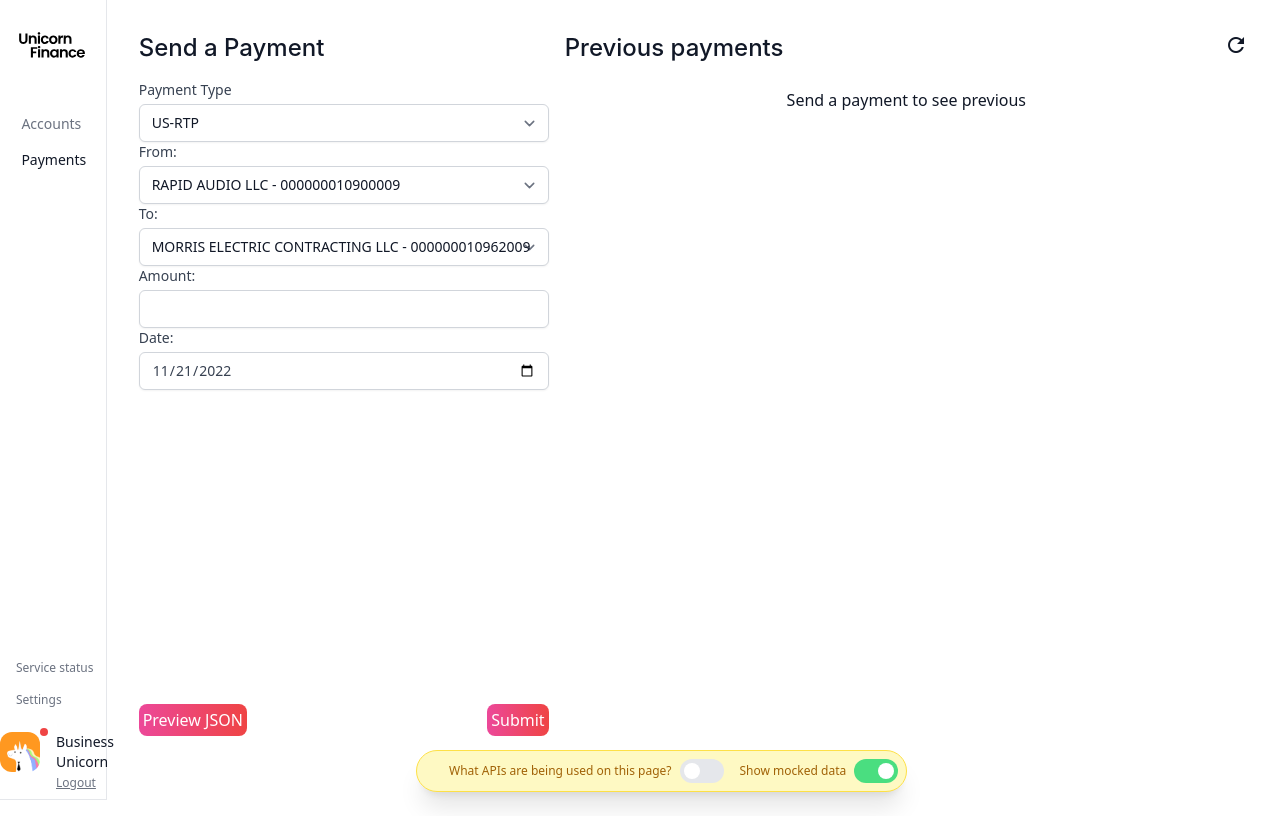
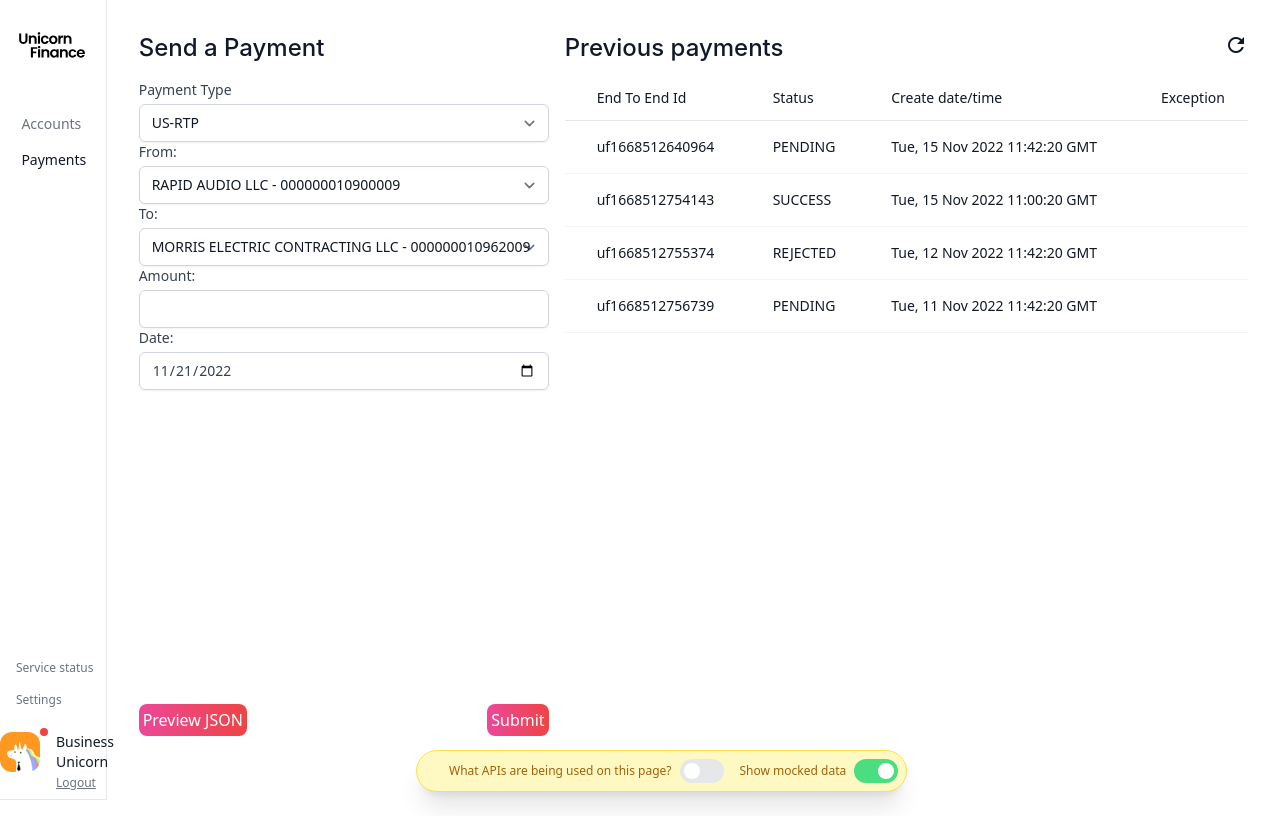
Before and after one commit to jpmorganchase/payments, a React (Create React App) app in the folder app/client/: page /payments in a window 1280 px wide. Built offline with nearby package versions, Linux system fonts and the light colour scheme.

Commit message:
Payments flow complete

```diff
--- a/app/client/src/components/sendPayments/PreviousPaymentsGrid.tsx
+++ b/app/client/src/components/sendPayments/PreviousPaymentsGrid.tsx
@@ -28,7 +28,7 @@ function PreviousPaymentsGrid() {
     displayingMockedData,
     displayingApiData,
     setJsonDialogData,
-    endToEndIds,
+    paymentIdentifiers,
   } = React.useContext(AppContext);
   const { paymentConfig } = config;
   const queryClient = useQueryClient();
@@ -36,49 +36,55 @@ function PreviousPaymentsGrid() {
   const data = queryClient.getQueriesData(['globalPaymentStatus']);
 
   const previousPayments = useQueries({
-    queries: endToEndIds.map((id) => ({
-      queryKey: ['globalPaymentStatus', id],
-      queryFn: () => sendGet(paymentConfig.apiDetails[1].backendPath.replace('<endToEndId>', id || '')),
+    queries: paymentIdentifiers.filter((payment) => !payment.mocked).map((id) => ({
+      queryKey: ['globalPaymentStatus', id.endToEndId],
+      queryFn: () => sendGet(paymentConfig.apiDetails[1].backendPath.replace('<endToEndId>', id.endToEndId || '')),
       refetchInterval: 0,
+      enabled: !displayingMockedData,
       staleTime: Infinity,
     })),
   });
 
   const previousPaymentsLoading = previousPayments.some((result) => result.isFetching);
+  let mockedData: PaymentStatusResponseType[] = [];
+  const mockedPreviousPaymentsSession: PaymentStatusResponseType[] = JSON.parse(
+    sessionStorage.getItem(paymentConfig.mockedSessionStorageKey) || '[]',
+  ) as PaymentStatusResponseType[];
 
-  // let previousPayments: PaymentStatusResponseType[] = JSON.parse(
-  //   sessionStorage.getItem(displayingMockedData ? paymentConfig.mockedSessionStorageKey : paymentConfig.sessionStorageKey) || '[]',
-  // ) as PaymentStatusResponseType[];
+  if (displayingMockedData) {
+    mockedData = [...mockedPreviousPaymentsSession, ...previousMockedTransactions.payments];
+  }
 
-  // if (displayingMockedData) {
-  //   previousPayments = [...previousPayments, ...previousMockedTransactions.payments];
-  // }
+  const renderCells = (payment: PaymentStatusResponseType, endToEndId:string) => (
+    <tr onClick={() => setJsonDialogData({ state: true, data: JSON.stringify(payment, undefined, 2) })} key={`paymentKey-${endToEndId}`}>
+      <td className="border-b border-slate-100  p-4 pl-8 ">{endToEndId}</td>
+      <td className="border-b border-slate-100  p-4 pl-8 ">{payment.paymentStatus?.status ? payment.paymentStatus.status : ''}</td>
+      <td className="border-b border-slate-100  p-4 pl-8 ">{payment.paymentStatus?.createDateTime ? payment.paymentStatus?.createDateTime : ''}</td>
+      <td className="border-b border-slate-100  p-4 pl-8 ">
+        {payment.exception ? `${payment.exception[0].errorCode} - ${payment.exception[0].errorDescription}` : ''}
+      </td>
+    </tr>
+  );
+
+  const renderMockedCells = () => mockedData.map((mock) => renderCells(mock, mock.identifiers.endToEndId));
+
+  const renderTableCells = () => data.map((payment) => {
+    if (payment && payment.length === 2 && payment[1] !== undefined) {
+      const previousPayment = payment[1] as PaymentStatusResponseType;
+      const endToEndId = payment[0][1] as string;
+      return renderCells(previousPayment, endToEndId);
+    }
+    return <div />;
+  });
 
   const renderTable = () => (
-    <table className="border-collapse table-fixed text-sm overflow-scroll w-full" data-cy="previousPaymentsGrid">
+    <table className="border-collapse table-layout text-sm overflow-scroll w-full block lg:table" data-cy="previousPaymentsGrid">
       <thead>
         <tr>{headers.map((header) => <th className="border-b font-medium p-4 pl-8 pt-0 pb-3  text-left" key={header}>{header}</th>)}</tr>
       </thead>
 
       <tbody>
-        {data && data.map((payment) => {
-          if (payment && payment.length === 2 && payment[1] !== undefined) {
-            const previousPayment = payment[1] as PaymentStatusResponseType;
-            const endToEndId = payment[0][1] as string;
-            return (
-              <tr onClick={() => setJsonDialogData({ state: true, data: JSON.stringify(payment[1], undefined, 2) })} key={`paymentKey-${endToEndId}`}>
-                <td className="border-b border-slate-100  p-4 pl-8 ">{endToEndId}</td>
-                <td className="border-b border-slate-100  p-4 pl-8 ">{previousPayment.paymentStatus?.status ? previousPayment.paymentStatus.status : ''}</td>
-                <td className="border-b border-slate-100  p-4 pl-8 ">{previousPayment.paymentStatus?.createDateTime ? previousPayment.paymentStatus?.createDateTime : ''}</td>
-                <td className="border-b border-slate-100  p-4 pl-8 ">
-                  {previousPayment.exception ? `${previousPayment.exception[0].errorCode} - ${previousPayment.exception[0].errorDescription}` : ''}
-
-                </td>
-              </tr>
-            );
-          }
-          return <div />;
-        })}
+        {displayingMockedData ? renderMockedCells() : renderTableCells()}
       </tbody>
     </table>
   );
@@ -102,8 +108,8 @@ function PreviousPaymentsGrid() {
 
       {displayingApiData
         ? <APIDetails details={paymentConfig.apiDetails[1]} absolute={false} />
-        : previousPaymentsLoading ? <Spinner text="Updating payment status data...." />
-          : (!previousPayments || previousPayments.length === 0) ? renderEmptyPrevious() : renderTable()}
+        : !displayingMockedData && previousPaymentsLoading ? <Spinner text="Updating payment status data...." />
+          : (displayingMockedData && mockedData.length === 0) || (!displayingMockedData && (!previousPayments || previousPayments.length === 0)) ? renderEmptyPrevious() : renderTable()}
     </div>
   );
 }
--- a/app/client/src/components/sendPayments/SendPaymentForm.tsx
+++ b/app/client/src/components/sendPayments/SendPaymentForm.tsx
@@ -3,7 +3,6 @@
 import React from 'react';
 import { useForm } from 'react-hook-form';
 import { yupResolver } from '@hookform/resolvers/yup';
-import { v4 as uuidv4 } from 'uuid';
 import { useMutation, useQueryClient } from '@tanstack/react-query';
 import { AccountType } from '../../types/accountTypes';
 import { AppContext } from '../../context/AppContext';
@@ -36,7 +35,7 @@ function MakePaymentForm({ accountDetails }: MakePaymentFormProps) {
     resolver: yupResolver(validationSchema),
   });
   const {
-    displayingMockedData, displayingApiData, setJsonDialogData, endToEndIds, setEndToEndIds,
+    displayingMockedData, displayingApiData, setJsonDialogData, paymentIdentifiers, setPaymentIdentifiers,
   } = React.useContext(AppContext);
   const { paymentConfig } = config;
   const queryClient = useQueryClient();
@@ -91,18 +90,21 @@ function MakePaymentForm({ accountDetails }: MakePaymentFormProps) {
     const mockedResponse: PaymentStatusResponseType = {
       identifiers: {
         endToEndId,
-        // eslint-disable-next-line @typescript-eslint/no-unsafe-assignment, @typescript-eslint/no-unsafe-call
-        firmRootId: uuidv4(),
       },
       paymentStatus: {
         createDateTime: today.toUTCString(),
         status: 'PENDING',
       },
     };
+    const newPayment = {
+      endToEndId,
+      mocked: true,
+    };
     updateSessionStorageTransactions(mockedResponse, paymentConfig.mockedSessionStorageKey);
     setApiResponse({
       paymentInitiationResponse: mockedResponse.identifiers,
     });
+    setPaymentIdentifiers([...paymentIdentifiers, newPayment]);
   };
   const onSubmit = (formData:FormValuesType) => {
     const globalPaymentApiPayload = generateApiBody(formData);
@@ -114,11 +116,16 @@ function MakePaymentForm({ accountDetails }: MakePaymentFormProps) {
           if (!responseJson.paymentInitiationResponse) {
             throw new Error();
           } else {
-            const endToEnd = responseJson.paymentInitiationResponse.endToEndId;
-            setEndToEndIds([...endToEndIds, endToEnd]);
+            const { firmRootId, endToEndId } = responseJson.paymentInitiationResponse;
+            const newPayment = {
+              firmRootId,
+              endToEndId,
+              mocked: false,
+            };
+            setPaymentIdentifiers([...paymentIdentifiers, newPayment]);
             await queryClient.prefetchQuery(
-              ['globalPaymentStatus', endToEnd],
-              () => sendGet(paymentConfig.apiDetails[1].backendPath.replace('<endToEndId>', endToEnd)),
+              ['globalPaymentStatus', endToEndId],
+              () => sendGet(paymentConfig.apiDetails[1].backendPath.replace('<endToEndId>', endToEndId)),
             );
           }
         },
@@ -168,7 +175,7 @@ function MakePaymentForm({ accountDetails }: MakePaymentFormProps) {
         </>
       )}
       {!displayingApiData && (createPaymentMutation.isLoading) && <div className="text-center pt-24"><Spinner text="Loading API Response..." /></div>}
-      {!displayingApiData && createPaymentMutation.isSuccess && (
+      {((!displayingApiData && createPaymentMutation.isSuccess) || (displayingMockedData && apiResponse)) && (
         <>
           <p>Success! API response details: </p>
           <pre
@@ -184,7 +191,7 @@ function MakePaymentForm({ accountDetails }: MakePaymentFormProps) {
           />
         </>
       )}
-      {!displayingApiData && createPaymentMutation.isIdle && (
+      {((!displayingApiData && createPaymentMutation.isIdle && !displayingMockedData) || (displayingMockedData && !apiResponse)) && (
         <>
           <form onSubmit={handleSubmit(onSubmit)} id="hook-form">
             <div className="col-span-6 sm:col-span-3">
--- a/app/client/src/context/AppContext.tsx
+++ b/app/client/src/context/AppContext.tsx
@@ -1,5 +1,10 @@
 import * as React from 'react';
 
+type PaymentIdentifiers = {
+  endToEndId: string,
+  firmRootId?: string,
+  mocked: boolean,
+};
 interface AppContextInterface {
   setDisplayingMockedData: (displayingMockedData: boolean) => void,
   setDisplayingApiData: (displayingApiData:boolean) => void,
@@ -10,7 +15,8 @@ interface AppContextInterface {
     data: string | null
   },
   setJsonDialogData: ({ state, data }:{ state:boolean, data:string | null }) => void,
-  endToEndIds: string[], setEndToEndIds: (ids:string[])=> void
+  paymentIdentifiers: PaymentIdentifiers[],
+  setPaymentIdentifiers: (identifiers :PaymentIdentifiers[]) => void
 }
 
 interface Props {
@@ -26,8 +32,13 @@ const appCtxDefaultValue: AppContextInterface = {
     state: false,
     data: null,
   },
-  endToEndIds: [],
-  setEndToEndIds: () => {},
+  paymentIdentifiers: [{
+    endToEndId: '',
+    firmRootId: '',
+    mocked: true,
+  }],
+  // eslint-disable-next-line @typescript-eslint/no-unused-vars
+  setPaymentIdentifiers: ([{ endToEndId, firmRootId, mocked }]) => {},
   setJsonDialogData: () => {},
 };
 
@@ -37,7 +48,7 @@ function AppContextProvider({ children }: Props) {
   const [displayingMockedData, setDisplayingMockedData] = React.useState(appCtxDefaultValue.displayingMockedData);
   const [displayingApiData, setDisplayingApiData] = React.useState(appCtxDefaultValue.displayingApiData);
   const [jsonDialogData, setJsonDialogData] = React.useState(appCtxDefaultValue.jsonDialogData);
-  const [endToEndIds, setEndToEndIds] = React.useState<string[]>(appCtxDefaultValue.endToEndIds);
+  const [paymentIdentifiers, setPaymentIdentifiers] = React.useState(appCtxDefaultValue.paymentIdentifiers);
 
   return (
     <AppContext.Provider
@@ -49,8 +60,8 @@ function AppContextProvider({ children }: Props) {
         setDisplayingApiData,
         jsonDialogData,
         setJsonDialogData,
-        endToEndIds,
-        setEndToEndIds,
+        paymentIdentifiers,
+        setPaymentIdentifiers,
       }}
     >
       {children}
--- a/app/client/src/pages/PaymentsPage.tsx
+++ b/app/client/src/pages/PaymentsPage.tsx
@@ -1,4 +1,4 @@
-import React, { useState } from 'react';
+import React from 'react';
 import SendPaymentForm from '../components/sendPayments/SendPaymentForm';
 import { AccountType } from '../types/accountTypes';
 import PreviousPaymentsGrid from '../components/sendPayments/PreviousPaymentsGrid';
```
